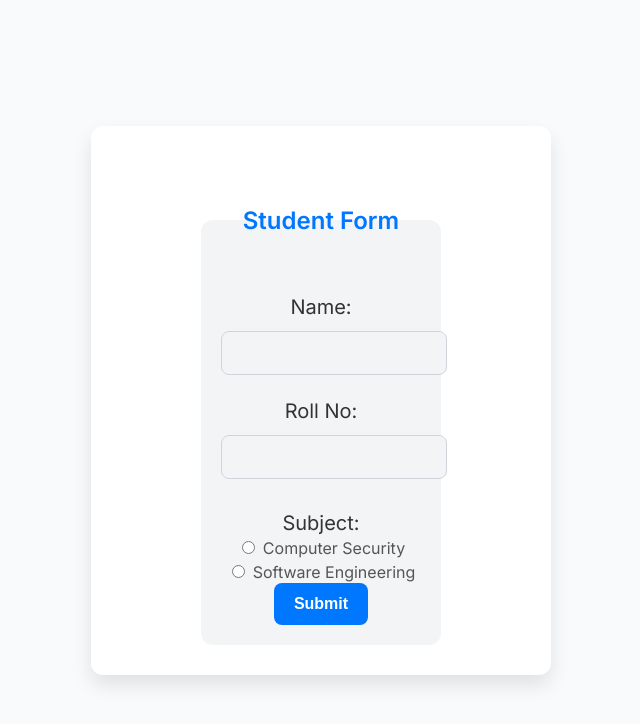
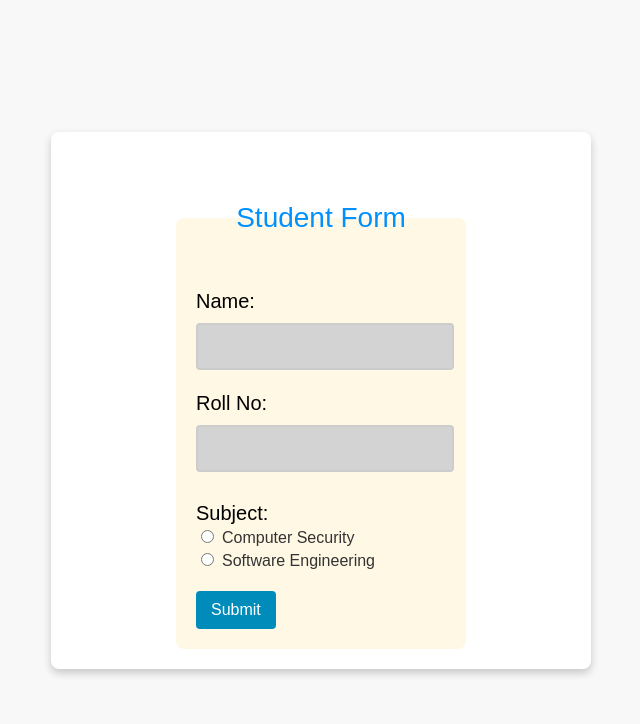
Before and after one commit to dipendrabhandariofficial/FrontPageGenerator, a React (Vite) app: page / in a window 1280 px wide. Shown: the top 724 px of the page, without its empty margins (319-959 px from the left). Built offline with nearby package versions, Linux system fonts and the light colour scheme.

Commit message:
Update Home.css

```diff
--- a/src/pages/Home/Home.css
+++ b/src/pages/Home/Home.css
@@ -5,85 +5,74 @@ body {
   align-items: center;
   height: 100vh;
   margin: 0;
-  background: #f9fafb; /* Subtle off-white background */
-  font-family: "Inter", sans-serif; /* Clean and modern font */
-  color: #333;
+  background: #f8f8f8; /* Off-white background */
+  font-family: Arial, sans-serif;
 }
 
 /* Form Styling */
 form {
-  width: 400px;
-  text-align: center;
+  width: 500px;
+  text-align: left;
   background: white;
-  border-radius: 12px;
-  box-shadow: 0 10px 20px rgba(0, 0, 0, 0.1);
-  padding: 30px;
+  border-radius: 8px;
+  box-shadow: 0 4px 8px rgba(0, 0, 0, 0.2);
+  padding: 20px;
   margin: 20px;
-  transition: transform 0.3s ease, box-shadow 0.3s ease;
-}
-
-form:hover {
-  transform: translateY(-5px);
-  box-shadow: 0 15px 25px rgba(0, 0, 0, 0.15);
 }
 
 /* Legend Styling */
 legend {
-  color: #0077ff;
-  font-size: 24px;
-  font-weight: bold;
-  margin-bottom: 20px;
+  color: rgb(0, 145, 255);
+  font-size: 28px;
+  text-align: center;
+  margin-bottom: 16px;
 }
 
 /* Input Fields */
 input[type="text"],
 input[type="number"],
 textarea {
-  width: 100%;
-  padding: 12px;
-  margin: 12px 0;
-  border: 1px solid #d1d5db;
-  border-radius: 8px;
-  background-color: #f3f4f6; /* Light gray for inputs */
-  font-size: 16px;
-  transition: border-color 0.3s ease, box-shadow 0.3s ease;
+  width: calc(100% - 16px);
+  padding: 10px;
+  margin: 10px 0;
+  border: 2px solid #ccc;
+  border-radius: 4px;
+  background-color: #d3d3d3; /* Gray background for textarea */
+  transition: border-color 0.3s ease;
 }
 
 input[type="text"]:focus,
 input[type="number"]:focus,
 textarea:focus {
-  border-color: #0077ff;
-  box-shadow: 0 0 8px rgba(0, 119, 255, 0.2);
-  background-color: #ffffff;
+  border-color: #555;
 }
 
 /* Radio Buttons */
 input[type="radio"] {
   margin-right: 8px;
-  accent-color: #0077ff; /* Modern radio button color */
 }
 
 label {
+  margin-right: 20px;
   font-size: 16px;
-  color: #555;
+  color: #333;
 }
 
 /* Submit Button */
 input[type="submit"] {
-  background-color: #0077ff;
+  background-color: #008cba;
   color: white;
-  padding: 12px 20px;
+  padding: 10px 15px;
   border: none;
-  border-radius: 8px;
+  border-radius: 4px;
   cursor: pointer;
+  margin-top: 20px;
   font-size: 16px;
-  font-weight: bold;
-  transition: background-color 0.3s ease, box-shadow 0.3s ease;
+  transition: background-color 0.3s ease;
 }
 
 input[type="submit"]:hover {
-  background-color: #0056cc;
-  box-shadow: 0 5px 15px rgba(0, 119, 255, 0.3);
+  background-color: #005f73;
 }
 
 /* Error Message */
@@ -98,8 +87,8 @@ p {
 fieldset {
   border: none;
   padding: 20px;
-  background-color: #f3f4f6; /* Subtle gray for fieldset */
-  border-radius: 12px;
+  background-color: rgba(255, 187, 0, 0.1);
+  border-radius: 8px;
 }
 
 /* List Styling */
```
